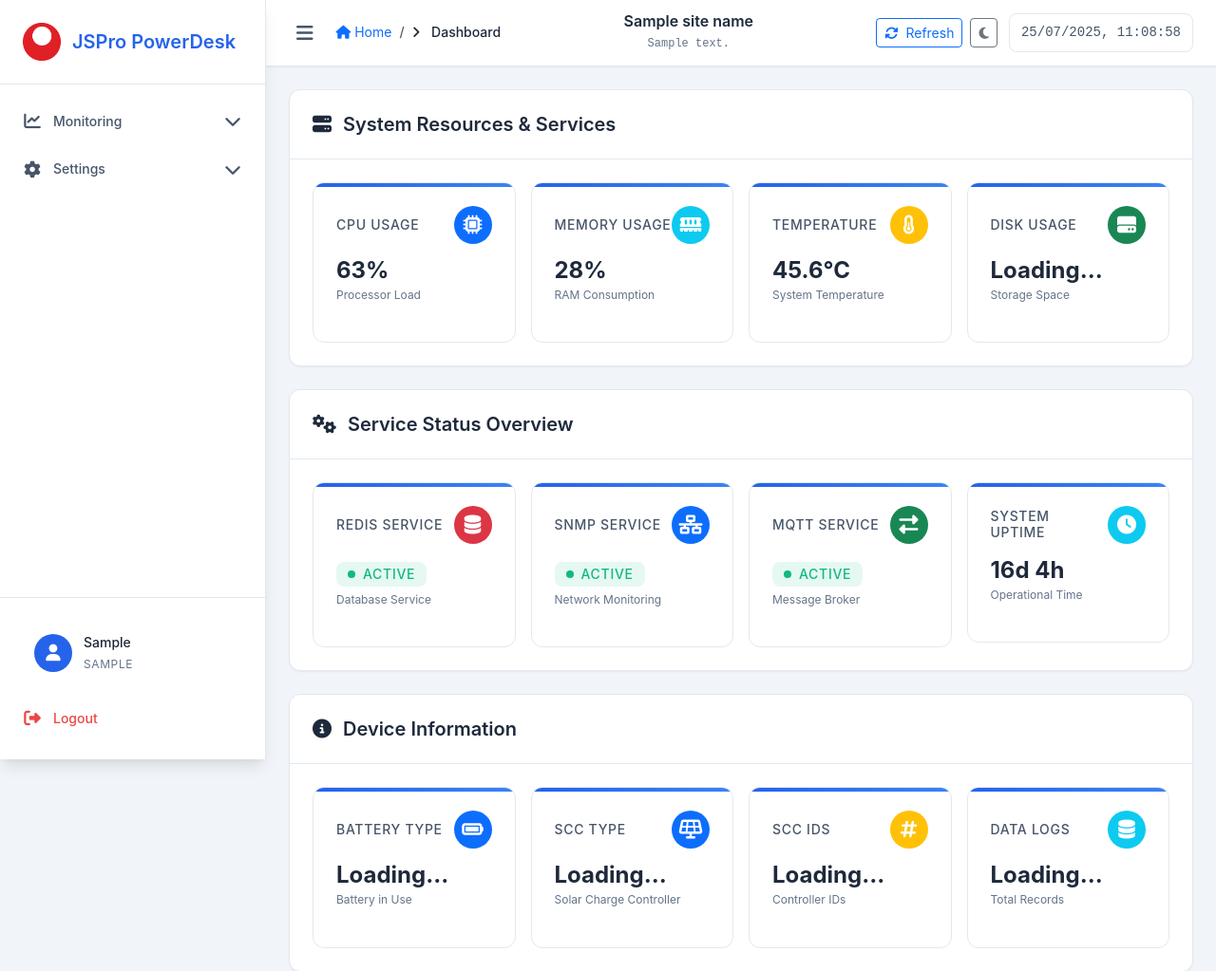
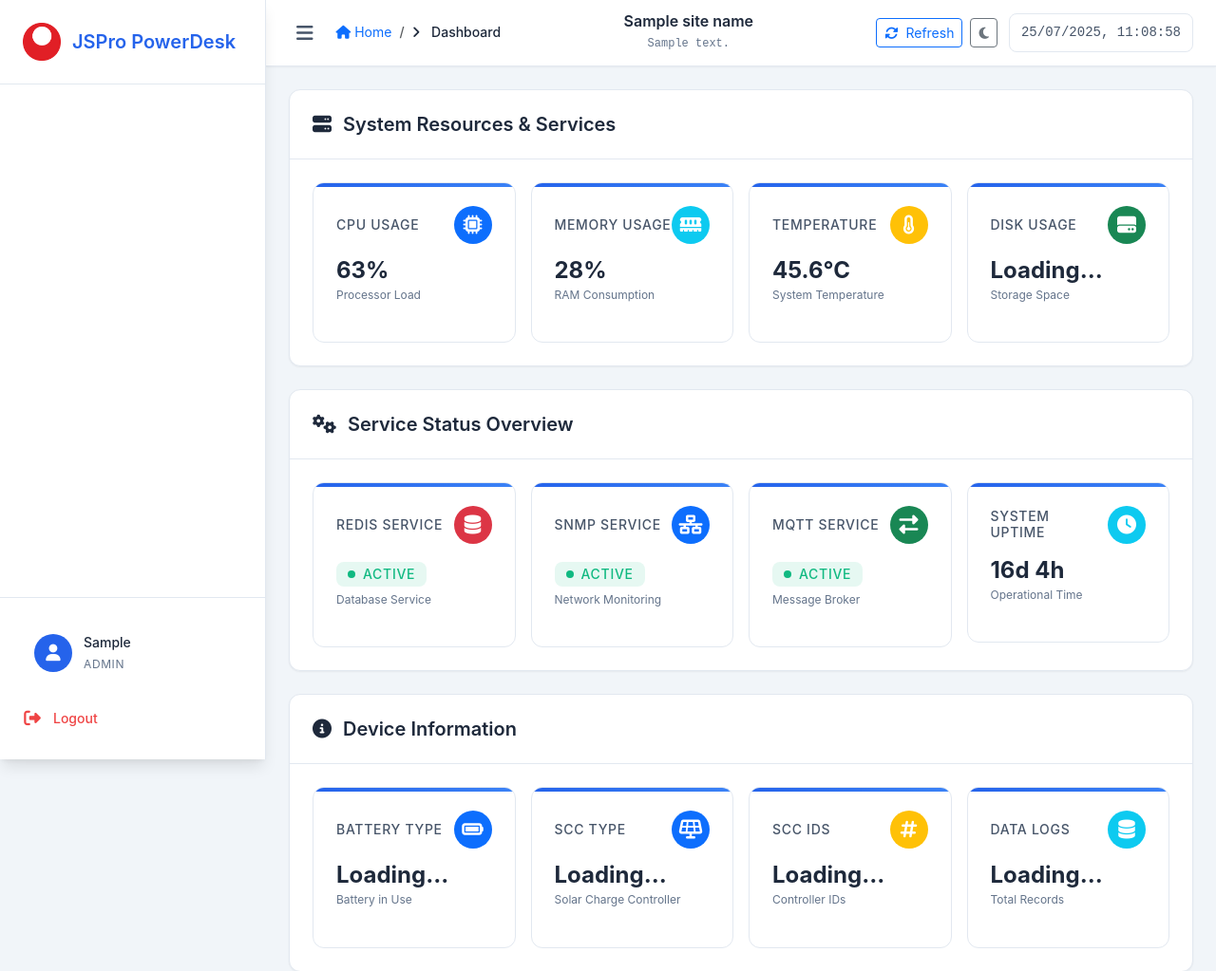
Before and after one commit to alif-arrizqy/jspro-powerdesk, a Flask app: template templates/index.html in a window 1280 px wide. Shown: the top 1023 px of the page at 95% size. Run offline with Flask 3, Linux system fonts and the light colour scheme; the template is opened without the code that fills it: most values are stand-ins (such as "Sample title", 1, 10 or a date in 2020); parts of the project's set-up code (start-up, migrations or seed data) failed here and were passed over; some libraries are stand-ins or nearby versions; some web fonts are replaced.

Commit message:
feat: implement role-based access control for sidebar navigation menus

```diff
--- a/templates/modern-layout.html
+++ b/templates/modern-layout.html
@@ -51,9 +51,10 @@
 
             <div class="sidebar-content">
                 <ul class="nav-menu">
-                    {% if username == 'apt' or username == 'teknisi' %}
+                    <!-- Dashboard - Accessible by teknisi, apt, admin -->
+                    {% if menu_access.dashboard %}
                     <li class="nav-item">
-                        <a href="/" class="nav-link {{ 'active' if request.endpoint == 'main.index' }}">
+                        <a href="/" class="nav-link {{ 'active' if request.endpoint == 'index' }}">
                             <i class="fas fa-home"></i>
                             <span>Dashboard</span>
                             <div class="nav-indicator"></div>
@@ -61,23 +62,27 @@
                     </li>
                     {% endif %}
 
-                    <li class="nav-item has-submenu {{ 'open' if request.endpoint in ['main.scc', 'main.battery'] }}">
+                    <!-- Monitoring Menu - Based on role permissions -->
+                    {% if menu_access.monitoring %}
+                    <li class="nav-item has-submenu {{ 'open' if request.endpoint in ['scc', 'battery'] }}">
                         <a href="#" class="nav-link submenu-toggle">
                             <i class="fas fa-chart-line"></i>
                             <span>Monitoring</span>
                             <i class="fas fa-chevron-down chevron"></i>
                         </a>
                         <ul class="submenu">
+                            {% if menu_access.monitoring.scc %}
                             <li>
-                                <a href="/scc" class="nav-link {{ 'active' if request.endpoint == 'main.scc' }}">
+                                <a href="/scc" class="nav-link {{ 'active' if request.endpoint == 'scc' }}">
                                     <i class="fas fa-solar-panel"></i>
                                     <span>Solar Charge Controller</span>
                                     <div class="nav-indicator"></div>
                                 </a>
                             </li>
-                            {% if username == 'teknisi' %}
+                            {% endif %}
+                            {% if menu_access.monitoring.battery %}
                             <li>
-                                <a href="/battery" class="nav-link {{ 'active' if request.endpoint == 'main.battery' }}">
+                                <a href="/battery" class="nav-link {{ 'active' if request.endpoint == 'battery' }}">
                                     <i class="fas fa-battery-full"></i>
                                     <span>Battery Monitor</span>
                                     <div class="nav-indicator"></div>
@@ -86,62 +91,74 @@
                             {% endif %}
                         </ul>
                     </li>
+                    {% endif %}
 
-                    {% if username == 'teknisi' %}
-                    <li class="nav-item has-submenu {{ 'open' if request.endpoint in ['main.mqtt_service', 'main.logger_service'] }}">
+                    <!-- Services Menu - Based on role permissions -->
+                    {% if menu_access.services and (menu_access.services.mqtt or menu_access.services.systemd) %}
+                    <li class="nav-item has-submenu {{ 'open' if request.endpoint in ['mqtt_service', 'systemd_service'] }}">
                         <a href="#" class="nav-link submenu-toggle">
                             <i class="fas fa-cogs"></i>
                             <span>Services</span>
                             <i class="fas fa-chevron-down chevron"></i>
                         </a>
                         <ul class="submenu">
+                            {% if menu_access.services.mqtt %}
                             <li>
-                                <a href="/mqtt-service" class="nav-link {{ 'active' if request.endpoint == 'main.mqtt_service' }}">
+                                <a href="/mqtt-service" class="nav-link {{ 'active' if request.endpoint == 'mqtt_service' }}">
                                     <i class="fas fa-exchange"></i>
                                     <span>MQTT</span>
                                     <div class="nav-indicator"></div>
                                 </a>
                             </li>
+                            {% endif %}
+                            {% if menu_access.services.systemd %}
                             <li>
-                                <a href="/systemd-service" class="nav-link {{ 'active' if request.endpoint == 'main.service_systemd' }}">
+                                <a href="/systemd-service" class="nav-link {{ 'active' if request.endpoint == 'systemd_service' }}">
                                     <i class="fas fa-adjust"></i>
                                     <span>Systemd</span>
                                     <div class="nav-indicator"></div>
                                 </a>
                             </li>
+                            {% endif %}
                         </ul>
                     </li>
                     {% endif %}
 
-                    {% if username == 'teknisi' %}
-                    <li class="nav-item has-submenu {{ 'open' if request.endpoint in ['main.datalog', 'main.scc_alarm_log'] }}">
+                    <!-- Historical Data Menu - Admin only -->
+                    {% if menu_access.historical and (menu_access.historical.datalog or menu_access.historical.scc_alarm_log) %}
+                    <li class="nav-item has-submenu {{ 'open' if request.endpoint in ['datalog', 'scc_alarm_log'] }}">
                         <a href="#" class="nav-link submenu-toggle">
                             <i class="fas fa-history"></i>
                             <span>Historical Data</span>
                             <i class="fas fa-chevron-down chevron"></i>
                         </a>
                         <ul class="submenu">
+                            {% if menu_access.historical.datalog %}
                             <li>
-                                <a href="/datalog" class="nav-link {{ 'active' if request.endpoint == 'main.datalog' }}">
+                                <a href="/datalog" class="nav-link {{ 'active' if request.endpoint == 'datalog' }}">
                                     <i class="fas fa-database"></i>
                                     <span>Data Logs</span>
                                     <div class="nav-indicator"></div>
                                 </a>
                             </li>
+                            {% endif %}
+                            {% if menu_access.historical.scc_alarm_log %}
                             <li>
-                                <a href="/scc-alarm-log" class="nav-link {{ 'active' if request.endpoint == 'main.scc_alarm_log' }}">
+                                <a href="/scc-alarm-log" class="nav-link {{ 'active' if request.endpoint == 'scc_alarm_log' }}">
                                     <i class="fas fa-exclamation-triangle"></i>
                                     <span>SCC Alarm Log</span>
                                     <div class="nav-indicator"></div>
                                 </a>
                             </li>
+                            {% endif %}
                         </ul>
                     </li>
                     {% endif %}
 
-                    {% if username == 'apt' or username == 'teknisi' %}
+                    <!-- Site Information - Accessible by teknisi, apt, admin -->
+                    {% if menu_access.site_information %}
                     <li class="nav-item">
-                        <a href="/site-information" class="nav-link {{ 'active' if request.endpoint == 'main.site_information' }}">
+                        <a href="/site-information" class="nav-link {{ 'active' if request.endpoint == 'site_information' }}">
                             <i class="fas fa-info-circle"></i>
                             <span>Site Information</span>
                             <div class="nav-indicator"></div>
@@ -149,53 +166,50 @@
                     </li>
                     {% endif %}
 
-                    <li class="nav-item has-submenu {{ 'open' if request.endpoint in ['main.setting_device', 'main.setting_scc', 'main.setting_ip', 'main.config_value_scc', 'main.disk_storage'] }}">
+                    <!-- Settings Menu - Based on role permissions -->
+                    {% if menu_access.settings %}
+                    <li class="nav-item has-submenu {{ 'open' if request.endpoint in ['setting_device', 'setting_scc', 'setting_ip'] }}">
                         <a href="#" class="nav-link submenu-toggle">
                             <i class="fas fa-cog"></i>
                             <span>Settings</span>
                             <i class="fas fa-chevron-down chevron"></i>
                         </a>
                         <ul class="submenu">
-                            {% if username == 'apt' or username == 'teknisi' %}
+                            {% if menu_access.settings.device_settings %}
                             <li>
-                                <a href="/setting-device" class="nav-link {{ 'active' if request.endpoint == 'main.setting_device' }}">
+                                <a href="/setting-device" class="nav-link {{ 'active' if request.endpoint == 'setting_device' }}">
                                     <i class="fas fa-microchip"></i>
                                     <span>Device Settings</span>
                                     <div class="nav-indicator"></div>
                                 </a>
                             </li>
                             {% endif %}
-                            {% if username == 'teknisi' %}
+                            {% if menu_access.settings.scc_settings %}
                             <li>
-                                <a href="/setting-scc" class="nav-link {{ 'active' if request.endpoint == 'main.setting_scc' }}">
+                                <a href="/setting-scc" class="nav-link {{ 'active' if request.endpoint == 'setting_scc' }}">
                                     <i class="fas fa-solar-panel"></i>
                                     <span>SCC Settings</span>
                                     <div class="nav-indicator"></div>
                                 </a>
                             </li>
+                            {% endif %}
+                            {% if menu_access.settings.ip_configuration %}
                             <li>
-                                <a href="/setting-ip" class="nav-link {{ 'active' if request.endpoint == 'main.setting_ip' }}">
+                                <a href="/setting-ip" class="nav-link {{ 'active' if request.endpoint == 'setting_ip' }}">
                                     <i class="fas fa-network-wired"></i>
                                     <span>IP Configuration</span>
                                     <div class="nav-indicator"></div>
                                 </a>
                             </li>
-                            {% if username == 'apt' and scc_type != 'scc-tristar' %}
-                            <li>
-                                <a href="/config-value-scc" class="nav-link {{ 'active' if request.endpoint == 'main.config_value_scc' }}">
-                                    <i class="fas fa-wrench"></i>
-                                    <span>SCC Configuration</span>
-                                    <div class="nav-indicator"></div>
-                                </a>
-                            </li>
-                            {% endif %}
                             {% endif %}
                         </ul>
                     </li>
+                    {% endif %}
 
-                    {% if username == 'teknisi' %}
+                    <!-- Power Operations - teknisi and admin only -->
+                    {% if menu_access.power_operations %}
                     <li class="nav-item">
-                        <a href="/power-operation" class="nav-link {{ 'active' if request.endpoint == 'main.power_operation' }}">
+                        <a href="/power-operation" class="nav-link {{ 'active' if request.endpoint == 'power_operation' }}">
                             <i class="fas fa-power-off"></i>
                             <span>Power Operation</span>
                             <div class="nav-indicator"></div>
@@ -212,7 +226,7 @@
                     </div>
                     <div class="user-details">
                         <span class="username">{{ username.capitalize() }}</span>
-                        <span class="user-role">{{ username.capitalize() }}</span>
+                        <span class="user-role">{{ user_role.replace('_', ' ').title() if user_role else username.capitalize() }}</span>
                     </div>
                 </div>
                 <a href="/logout" class="nav-link logout-link">
```
